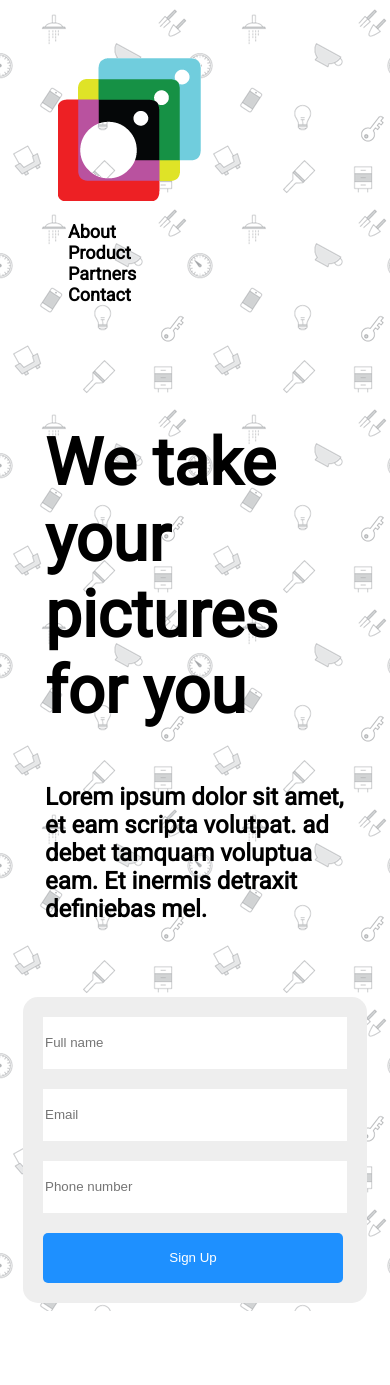
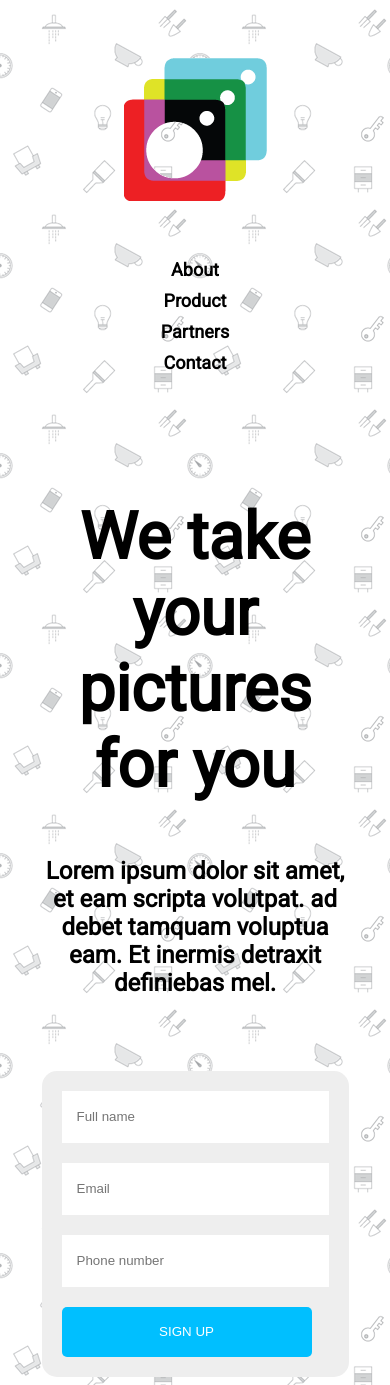
Before and after one commit to Nereikia/Nereikia.github.io, a plain HTML site: page index.html in a window 390 px wide. Before the commit the page ends 1311 px from the top, so only its background shows below. Drawn offline with Linux system fonts and the light colour scheme.

Commit message:
Add files via upload

```diff
--- a/less/CA.less
+++ b/less/CA.less
@@ -8,6 +8,7 @@
             padding:0px;
             @media all and (max-width:680px){
                 display: block;
+                text-align: right;
                                         }}
         li >*{
             text-decoration: none;
@@ -19,7 +20,19 @@
     padding:50px;
     display:flex;
     justify-content: space-between;
-    flex-wrap: wrap;}
+    flex-wrap: wrap;
+@media all and (max-width:420px){
+                display: flex;
+    justify-content: center;
+    .navigation{
+        ul{
+            text-align: center;
+            margin-top: 50px;
+            line-height: 30px;
+        }
+    }
+
+                                        }}
 
 
 
@@ -51,12 +64,17 @@
                 border-style: none;
                 margin:10px;
                 height:50px;
-                width:300px;
+                width:285px;
+            }
+            input{
+                padding-left:15px;
             }
             button{
-                background-color:dodgerblue;
+                background-color:deepskyblue;
                 border-radius: 5px;
                 color:#FFF;
+                cursor:pointer;
+                text-transform: uppercase;
 
             }
         }
@@ -68,9 +86,12 @@ flex-wrap: nowrap;
                 flex-wrap: wrap;
                 justify-content: center;
     .paragraph{
-
+        text-align: center;
     }
     .forma{
         margin:0;
+        form>*{
+            width:250px;
+        }
     }
                                         }}
```
Also changed, not shown: css/CA.css.
